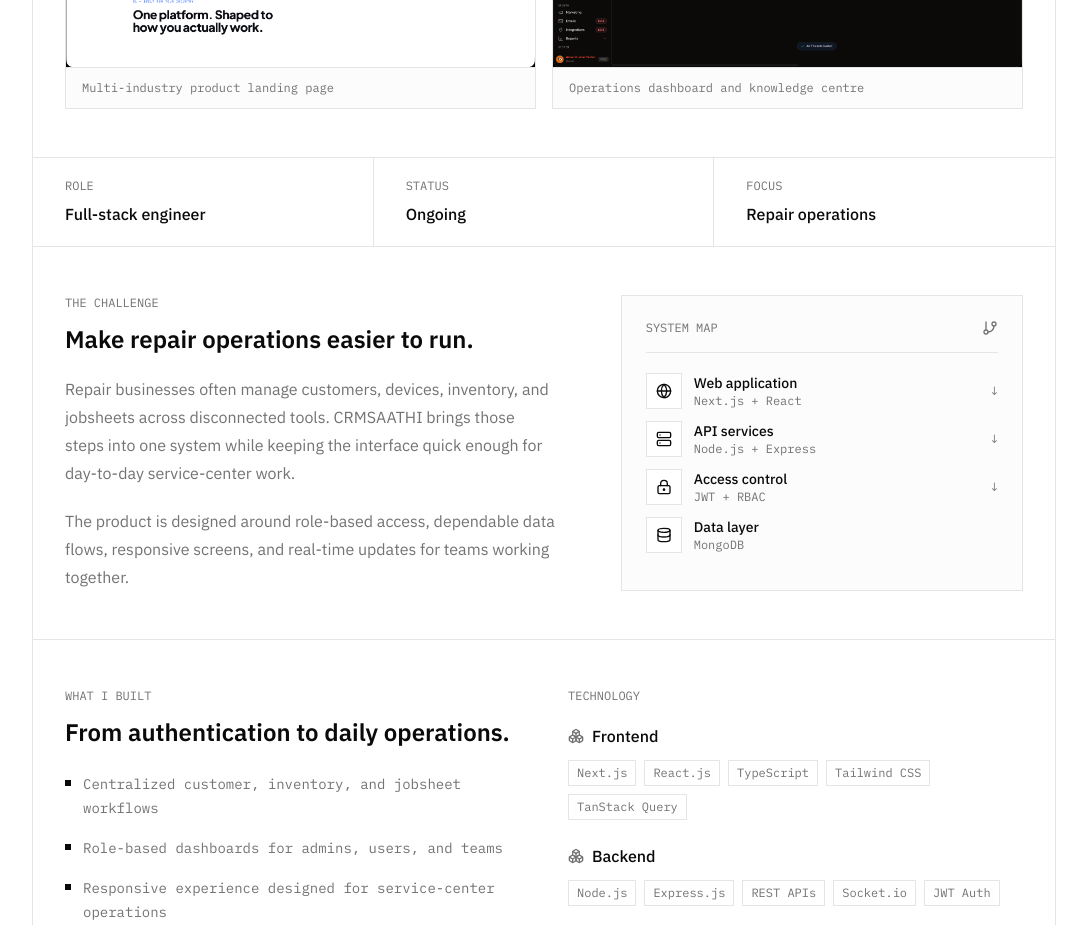
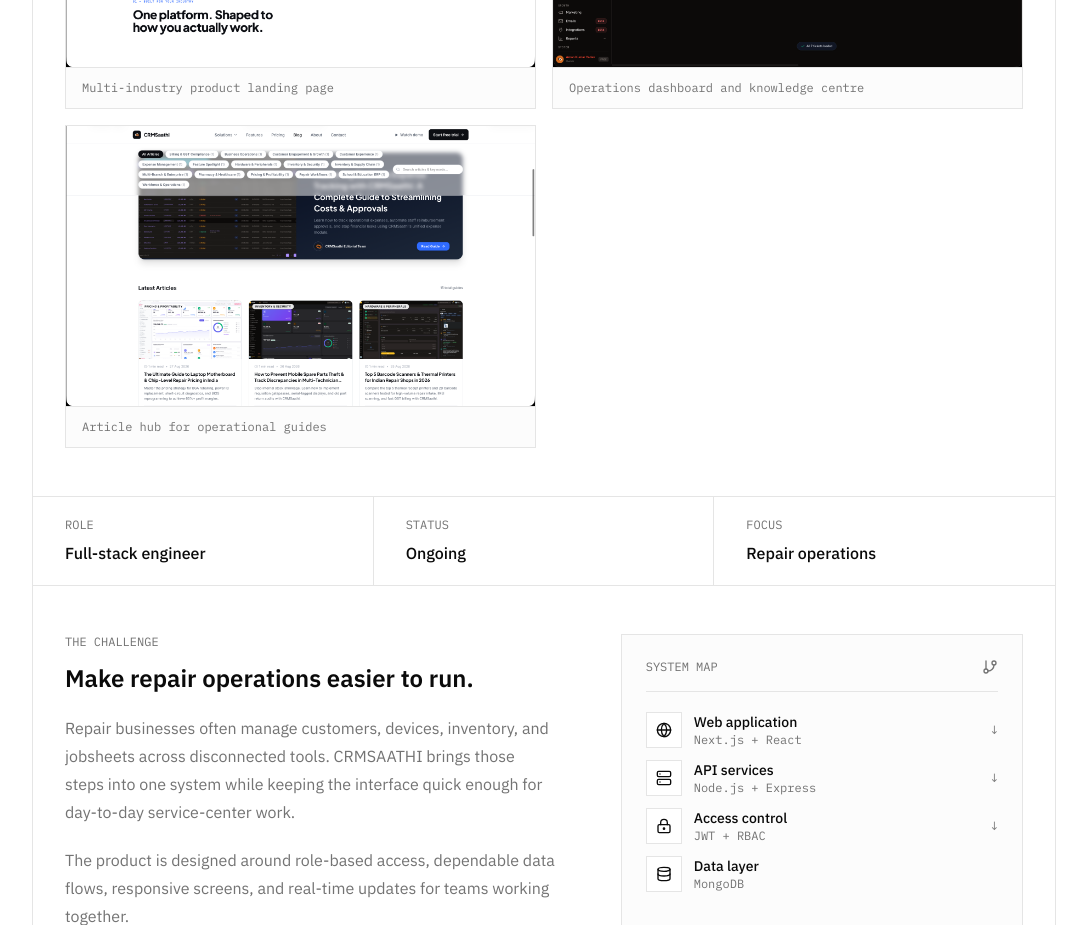
Before and after one commit to Amanroy7632/next-portfolio, a Next.js app: page /projects in a window 1280 px wide. Shown: the part 1020-1945 px from the top of the page, without its empty margins (96-1183 px from the left). Built offline with nearby package versions, Linux system fonts and the light colour scheme.

Commit message:
Add CRMSAATHI article showcase

```diff
--- a/src/app/projects/page.tsx
+++ b/src/app/projects/page.tsx
@@ -309,6 +309,19 @@ export default function ProjectsPage() {
               Operations dashboard and knowledge centre
             </figcaption>
           </figure>
+          <figure className="overflow-hidden border bg-muted/30">
+            <Image
+              src="/crmsaathi/sc3.png"
+              alt="CRMSAATHI article hub showing categories, search, and operational guides"
+              width={1600}
+              height={900}
+              className="h-auto w-full"
+              sizes="(min-width: 1024px) 50vw, 100vw"
+            />
+            <figcaption className="border-t px-4 py-3 font-mono text-xs text-muted-foreground">
+              Article hub for operational guides
+            </figcaption>
+          </figure>
         </div>
       </section>
 
```
Also changed, not shown: public/crmsaathi/sc3.png (added).
